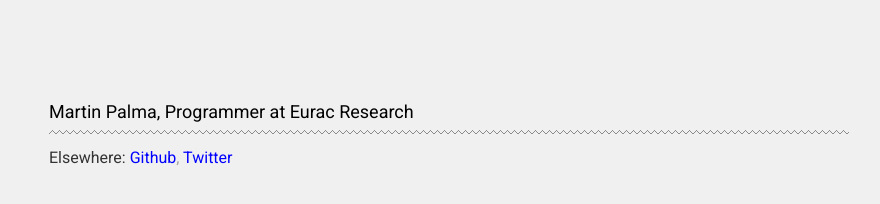
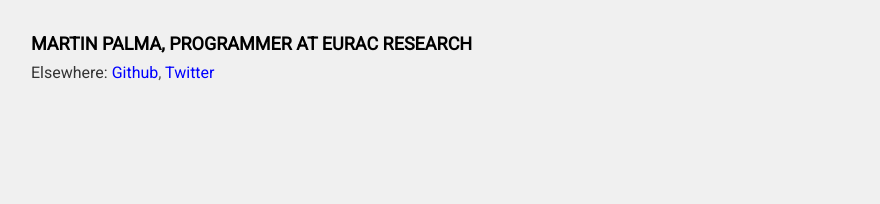
Before and after one commit to palmamartin/martin.palma.bz, a plain HTML site: page index.html in a window 1280 px wide. Shown: the whole page, without its empty margins (1-881 px from the left). Drawn offline with Linux system fonts and the light colour scheme.

Commit message:
more minimal

```diff
--- a/index.html
+++ b/index.html
@@ -7,14 +7,14 @@
 		<title>Martin Palma</title>
 		<link rel="preconnect" href="https://fonts.gstatic.com">
 		<link href="https://fonts.googleapis.com/css2?family=Roboto&display=swap" rel="stylesheet">
-		<link rel="stylesheet" href="static/style.css" type="text/css" media="screen">
+		<link rel="stylesheet" href="style.css" type="text/css" media="screen">
 	</head>
 <body>
 
 
 <main>
 	<h1>Martin Palma, Programmer at Eurac Research</h1>
-	<h3 class="inline">Elsewhere:</h3>
+	<h2 class="inline">Elsewhere:</h2>
 	<a href="http://www.github.com/palmamartin">Github</a>, <a href="http://www.twitter.com/mazebuhu">Twitter</a>
 </main>
 
--- a/static/style.css
+++ /dev/null
@@ -1,46 +0,0 @@
-body {
-	text-align: left;
-	background: #f0f0f0;
-	color: #A2A2A2;
-	margin: 100px 0 0 50px;
-	line-height: 1.5em;
-	font-family: 'Roboto', sans-serif;
-}
-
-main {
-	margin: 0 0;
-	width: 800px;
-}
-
-a {
-	color: blue;
-	text-decoration: none;
-}
-
-a:hover { color: darkblue;}
-
-h1 {
-	margin-top:0;
-	padding-bottom: 10px;
-	font-weight: normal;
-	font-size: 18px;
-	color: #000;
-	background: url(../static/hr.png) repeat-x 0 bottom;
-}
-
-h3 {
-	font-weight: normal;
-	font-size: 16px;
-	color: #333;
-}
-
-.inline {
-	display: inline;
-}
-
-hr {
-	margin: 20px 0 20px 0;
-	height: 6px;
-	background: url(../static/hr.png) repeat-x 0 0;
-	border: 0;
-}
--- /dev/null
+++ b/style.css
@@ -0,0 +1,39 @@
+body {
+	text-align: left;
+	background: #f0f0f0;
+	color: #555;
+	margin: 0;
+	padding: 0;
+	line-height: 1.5em;
+	font-family: 'Roboto', sans-serif;
+	font-size: 16px;
+}
+
+main {
+	padding: 2em 2em 5em 2em;
+	max-width: 55em !important;
+}
+
+a {
+	color: blue;
+	text-decoration: none;
+}
+
+a:hover { color: darkblue;}
+
+h1 {
+	margin:0 0 5px 0;
+	font-size: 18px;
+	text-transform: uppercase;
+	color: #000;
+}
+
+h2 {
+	font-weight: normal;
+	font-size: 16px;
+	color: #333;
+}
+
+.inline {
+	display: inline;
+}
```
Also changed, not shown: static/hr.png (deleted).
